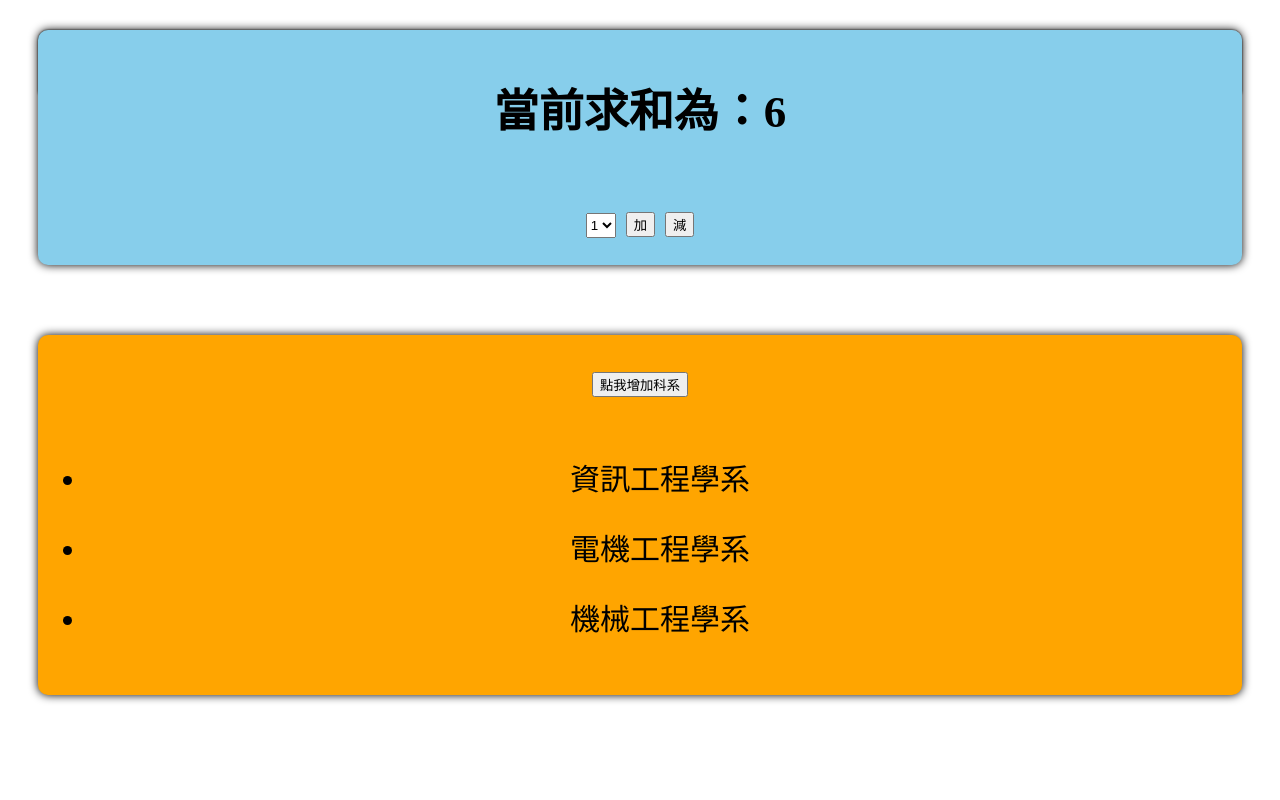
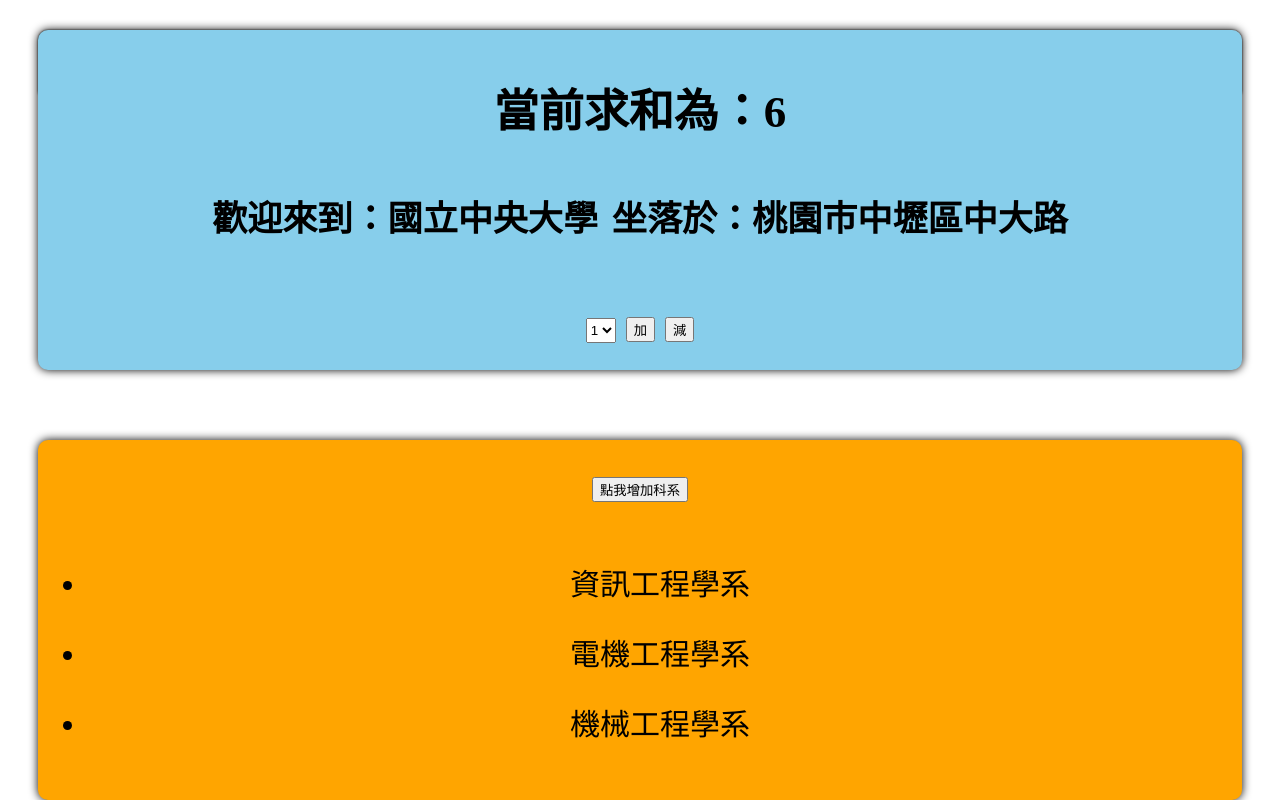
Before and after one commit to leo8799/vue_project_practice, a Vue app: page /Home in a window 1280 px wide. Built offline with nearby package versions, Linux system fonts and the light colour scheme; the HTML template or start-up script is replaced by a standard one.

Commit message:
refactor: use pinia action instead function add
練習pinia修改數據的三種方式，分別是直接修改、$patch修改、actions修改

```diff
--- a/src/components/Count.vue
+++ b/src/components/Count.vue
@@ -1,6 +1,7 @@
 <template>
   <div class="count">
     <h2>當前求和為：{{ countStore.sum }}</h2>
+    <h3>歡迎來到：{{ countStore.school }} 坐落於：{{ countStore.address }}</h3>
     <select v-model.number="n">
       <option value="1">1</option>
       <option value="2">2</option>
@@ -21,7 +22,18 @@
   let n = ref(1)
 
   function add(){
-    countStore.sum += n.value
+    // 第一種方法
+    // countStore.sum += n.value
+
+    // 第二種方法 批量修改只有一次事件，適合數據較多的時候使用，性能較好
+    // countStore.$patch({
+    //   sum: 100,
+    //   school: 'national central university',
+    //   address: 'taoyuan zhongli zhongda Road.'
+    // })
+
+    // 第三種方法 action方法
+    countStore.add(n.value, 'national central university', 'taoyuan zhongli zhongda Road.')
   }
   function minus(){
     countStore.sum -= n.value
--- a/src/store/Count.ts
+++ b/src/store/Count.ts
@@ -1,10 +1,19 @@
 import { defineStore } from "pinia";
 
 export const useCountStore = defineStore('Count', {
+  actions:{
+    add(value: number, school: string, address: string){
+      this.sum += value
+      this.school = school
+      this.address = address
+    }
+  },
   // 存數據的地方
   state() {
     return {
-      sum: 6
+      sum: 6,
+      school: '國立中央大學',
+      address: '桃園市中壢區中大路'
     }
   },
 })
```
